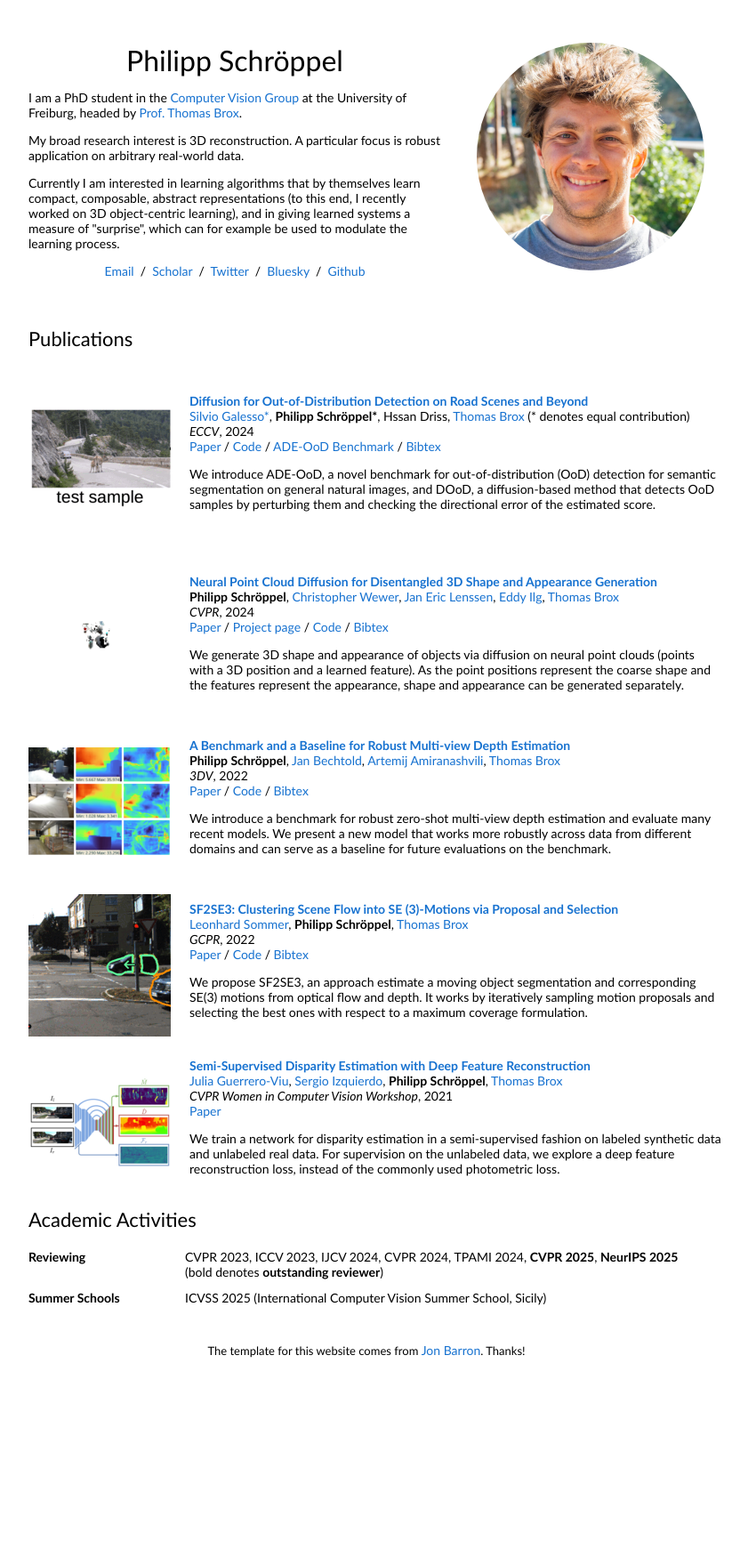
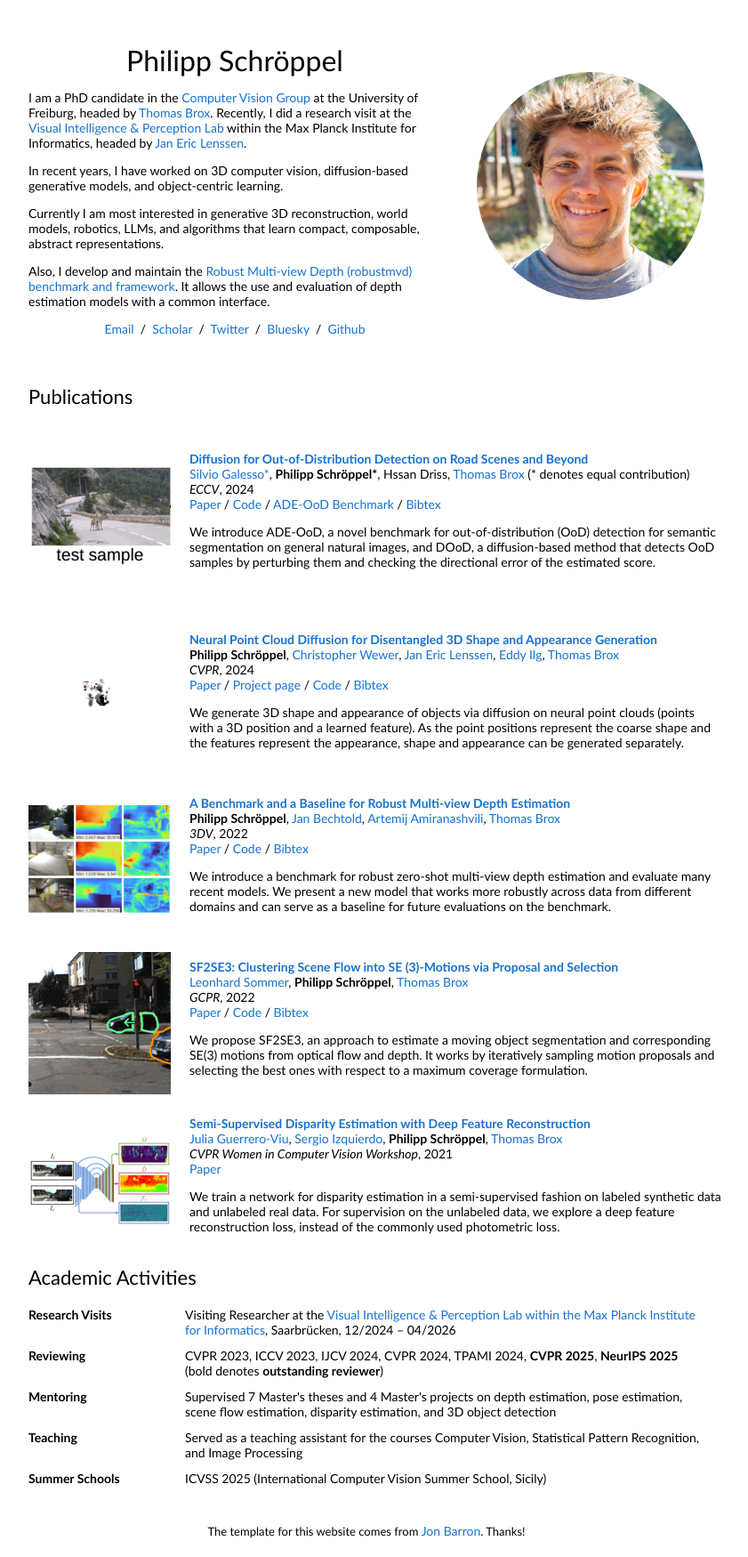
Before and after one commit to pschroeppel/pschroeppel.github.io, a Jekyll site: the page index.html, which Jekyll copies as it is, in a window 1280 px wide. Shown: the whole page at 89% size, without its empty margins (228-1069 px from the left). Built offline with Jekyll 4.4.1, drawn with Linux system fonts in a browser that asks for light colours; before the commit the page ends 1547 px from its top, so only the background shows below that.

Commit message:
update index.html

```diff
--- a/index.html
+++ b/index.html
@@ -23,13 +23,17 @@
                   Philipp Schröppel
                 </p>
                 <p>
-                  I am a PhD student in the <a href="https://lmb.informatik.uni-freiburg.de/index.php">Computer Vision Group</a> at the University of Freiburg, headed by <a href="https://lmb.informatik.uni-freiburg.de/people/brox/index.html">Prof. Thomas Brox</a>.
+                  I am a PhD candidate in the <a href="https://lmb.informatik.uni-freiburg.de/index.php">Computer Vision Group</a> at the University of Freiburg, headed by <a href="https://lmb.informatik.uni-freiburg.de/people/brox/index.html">Thomas Brox</a>.
+                  Recently, I did a research visit at the <a href="https://vip.mpi-inf.mpg.de">Visual Intelligence &amp; Perception Lab</a> within the Max Planck Institute for Informatics, headed by <a href="https://janericlenssen.github.io/">Jan Eric Lenssen</a>.
                 </p>
                 <p>
-                  My broad research interest is 3D reconstruction. A particular focus is robust application on arbitrary real‑world data.
+                  In recent years, I have worked on 3D computer vision, diffusion-based generative models, and object-centric learning.
                 </p>
                 <p>
-		Currently I am interested in learning algorithms that by themselves learn compact, composable, abstract representations (to this end, I recently worked on 3D object-centric learning), and in giving learned systems a measure of "surprise", which can for example be used to modulate the learning process.
+                  Currently I am most interested in generative 3D reconstruction, world models, robotics, LLMs, and algorithms that learn compact, composable, abstract representations.
+                </p>
+                <p>
+                  Also, I develop and maintain the <a href="https://github.com/lmb-freiburg/robustmvd">Robust Multi-view Depth (robustmvd) benchmark and framework</a>. It allows the use and evaluation of depth estimation models with a common interface.
                 </p>
                 <p style="text-align:center">
                   <a href="mailto:schroepp@cs.uni-freiburg.de">Email</a> &nbsp;/&nbsp;
@@ -87,7 +91,7 @@
                 </a>
                 <br>
                 <strong>Philipp Schröppel</strong>,
-                <a href="https://geometric-rl.mpi-inf.mpg.de/people/Wewer.html">Christopher Wewer</a>,
+                <a href="https://chrixtar.github.io/">Christopher Wewer</a>,
                 <a href="https://janericlenssen.github.io/">Jan Eric Lenssen</a>,
                 <a href="https://cvmp.cs.uni-saarland.de/people/#eddy-ilg">Eddy Ilg</a>,
                 <a href="https://lmb.informatik.uni-freiburg.de/people/brox/">Thomas Brox</a>
@@ -136,13 +140,13 @@
                 <em>GCPR</em>, 2022
                 <br>
                 <a href="https://arxiv.org/pdf/2209.08532.pdf">Paper</a> / <a href="https://github.com/lmb-freiburg/sf2se3">Code</a> / <a href="data/SommerGCPR2022.bib">Bibtex</a>
-                <p>We propose SF2SE3, an approach estimate a moving object segmentation and corresponding SE(3) motions from optical flow and depth. It works by iteratively sampling motion proposals and selecting the best ones with respect to a maximum coverage formulation.</p>
+                <p>We propose SF2SE3, an approach to estimate a moving object segmentation and corresponding SE(3) motions from optical flow and depth. It works by iteratively sampling motion proposals and selecting the best ones with respect to a maximum coverage formulation.</p>
               </td>
             </tr>
 
             <tr>
               <td style="padding:20px;width:25%;vertical-align:middle">
-                <img src="images/semi_sup_disp_deep_feat_recon.png" alt="SF2SE3" style="border-style: none">
+                <img src="images/semi_sup_disp_deep_feat_recon.png" alt="Disparity" style="border-style: none">
               </td>
               <td width="75%" valign="middle">
                 <a href="https://arxiv.org/abs/2106.00318">
@@ -173,12 +177,36 @@
           <table style="width:100%;border:0px;border-spacing:0px;border-collapse:separate;margin-right:auto;margin-left:auto;"><tbody>
             <tr>
               <td style="padding:0px 20px 12px 20px;width:22%;vertical-align:top">
+                <strong>Research Visits</strong>
+              </td>
+              <td style="padding:0px 20px 12px 20px;vertical-align:top">
+                Visiting Researcher at the <a href="https://vip.mpi-inf.mpg.de">Visual Intelligence &amp; Perception Lab within the Max Planck Institute for Informatics</a>, Saarbr&uuml;cken, 12/2024 &ndash; 04/2026
+              </td>
+            </tr>
+            <tr>
+              <td style="padding:0px 20px 12px 20px;width:22%;vertical-align:top">
                 <strong>Reviewing</strong>
               </td>
               <td style="padding:0px 20px 12px 20px;vertical-align:top">
                 CVPR 2023, ICCV 2023, IJCV 2024, CVPR 2024, TPAMI 2024, <strong>CVPR 2025</strong>, <strong>NeurIPS 2025</strong>
                 <br>
                 <span>(bold denotes <strong style="font-size:inherit">outstanding reviewer</strong>)</span>
+              </td>
+            </tr>
+            <tr>
+              <td style="padding:0px 20px 12px 20px;width:22%;vertical-align:top">
+                <strong>Mentoring</strong>
+              </td>
+              <td style="padding:0px 20px 12px 20px;vertical-align:top">
+                Supervised 7 Master's theses and 4 Master's projects on depth estimation, pose estimation, scene flow estimation, disparity estimation, and 3D object detection
+              </td>
+            </tr>
+            <tr>
+              <td style="padding:0px 20px 12px 20px;width:22%;vertical-align:top">
+                <strong>Teaching</strong>
+              </td>
+              <td style="padding:0px 20px 12px 20px;vertical-align:top">
+                Served as a teaching assistant for the courses Computer Vision, Statistical Pattern Recognition, and Image Processing
               </td>
             </tr>
             <tr>
```
